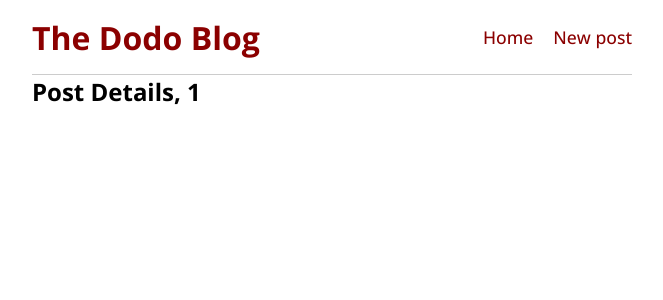
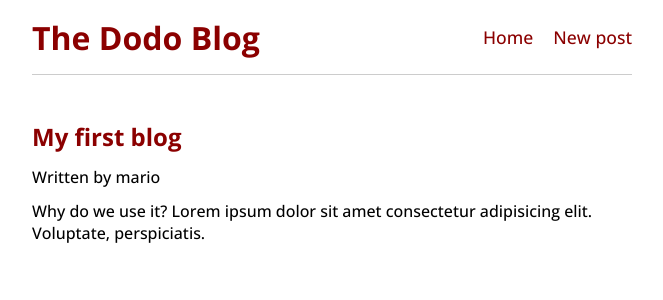
Before and after one commit to meddhiaka/TheDodoBlog, a React app: page /posts/1 in a window 1280 px wide. Shown: the top 300 px of the page, without its empty margins (308-971 px from the left). Built offline with nearby package versions, Linux system fonts and the light colour scheme; data requests are answered from the project's data file; the HTML template or start-up script is replaced by a standard one.

Commit message:
Creating post details

```diff
--- a/src/assets/index.css
+++ b/src/assets/index.css
@@ -69,3 +69,12 @@ body {
 .post-preview a {
   text-decoration: none;
 }
+
+article, article h2, article p, article div{
+  padding: .4rem 0;
+}
+
+article h2 {
+  color: darkred;
+  margin-top: 2rem;
+}
--- a/src/components/PostDetails.jsx
+++ b/src/components/PostDetails.jsx
@@ -1,10 +1,21 @@
 import { useParams } from "react-router-dom"
+import useFetch from "./useFetch"
 
 export default function PostDetails() {
     const {id} = useParams()
+    const {data: post, IsPending, error} = useFetch('http://localhost:1337/posts/' + id)
+
     return (
         <div className="post-details">
-            <h2>Post Details, {id}</h2>
+                { IsPending && <div>Loading ...</div>}
+                { error && <div>{ error }</div>}
+                { post && (
+                    <article>
+                        <h2>{ post.title }</h2>
+                        <p>Written by { post.author }</p>
+                        <div>{ post.body }</div>
+                    </article>
+                )}
         </div>
     )
 }
```
